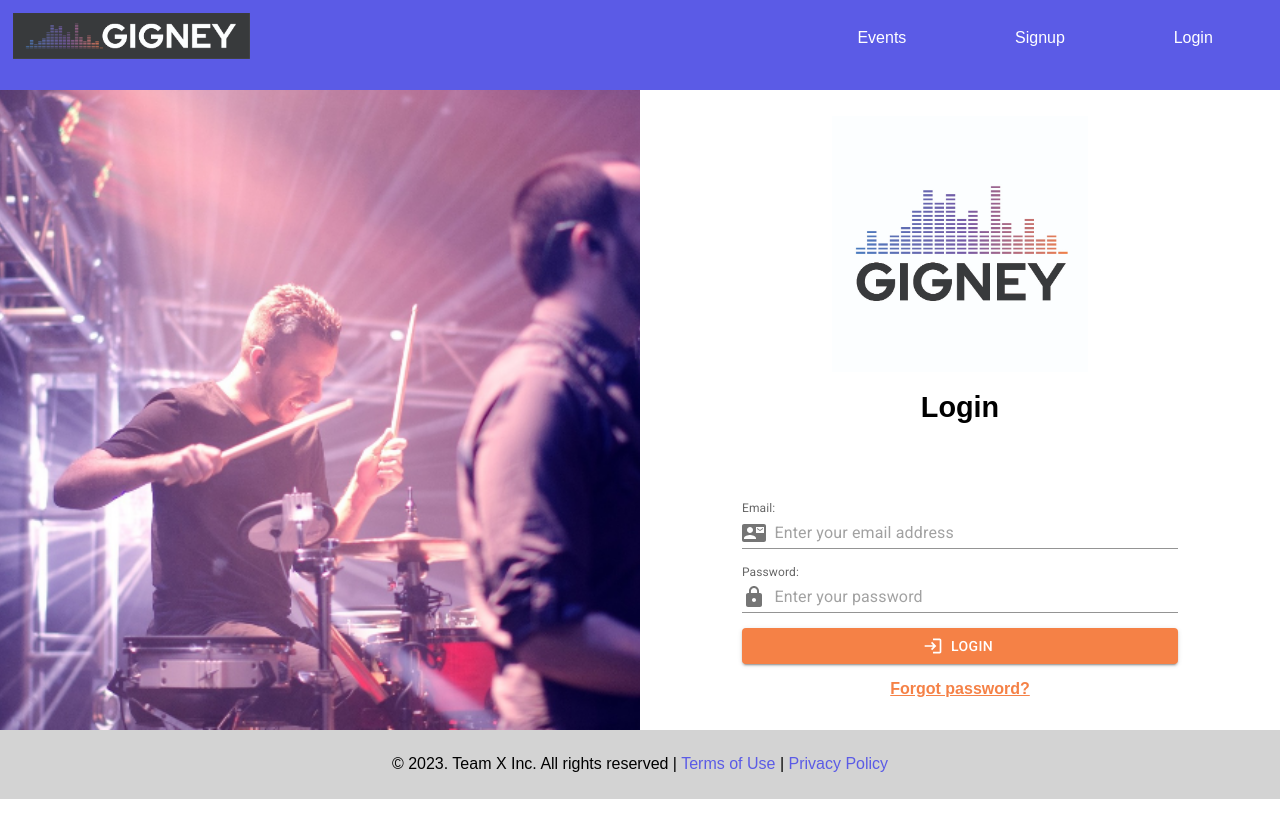
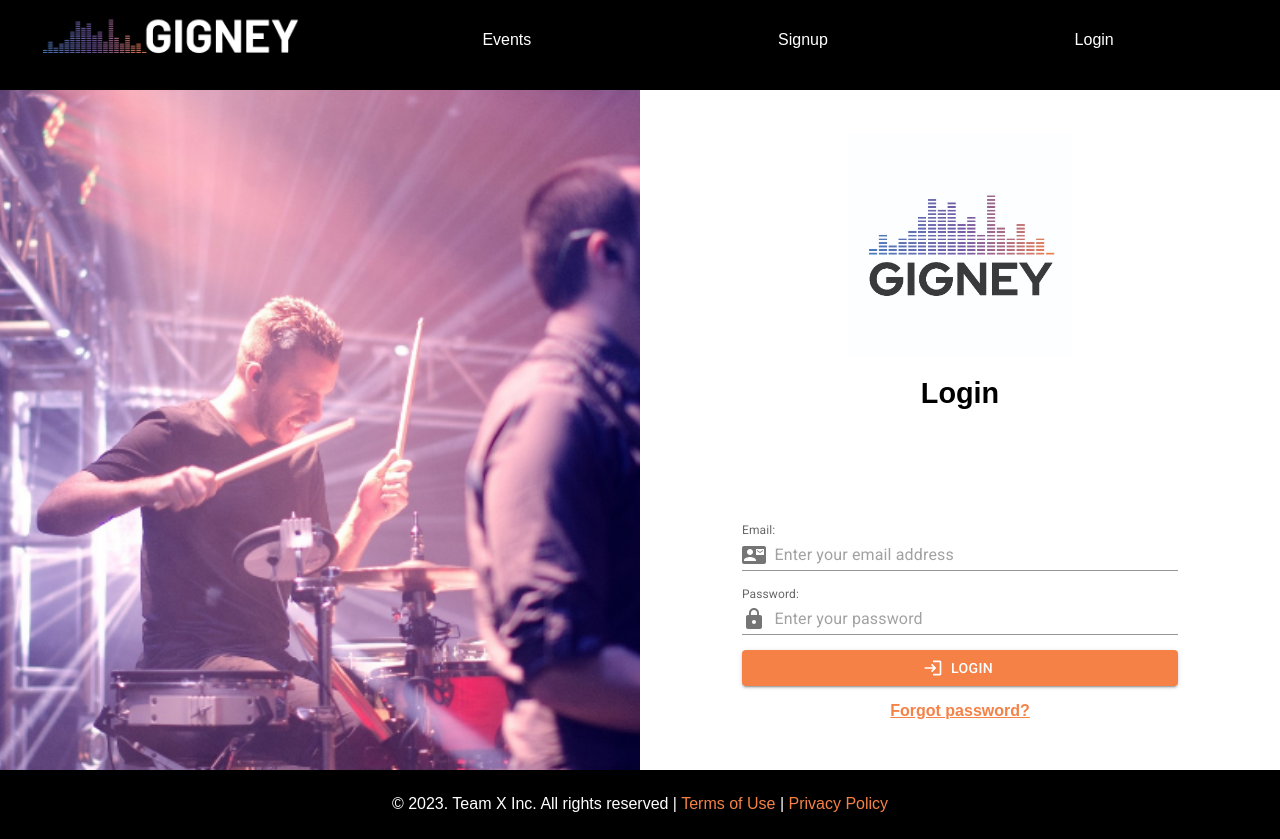
Before and after one commit to GRDE3024-DIG33-DigEx-Major-Project-2/frontendA3, a React (Create React App) app: page /login in a window 1280 px wide. Before the commit the page ends 800 px from the top, so only its background shows below. Built offline with nearby package versions, Linux system fonts and the light colour scheme.

Commit message:
create event basic styling + footer and nav colors

```diff
--- a/src/components/Header.js
+++ b/src/components/Header.js
@@ -12,7 +12,7 @@ export default function Header({ user, isLoggedIn, setIsLoggedIn, setUser }) {
         {/* Can place the logo within a link component to have the logo routing to home */}
         <Link id="nav-home" to="/">
           <img
-            src="../gigney-logo-black-rectangular.png"
+            src="../gigney-logo-transparent.png"
             alt="Gigney Logo"
             id="nav-logo"
           />
--- a/src/static/style.css
+++ b/src/static/style.css
@@ -6,7 +6,7 @@ body {
 header {
   padding: 1% 1%;
   height: 8vh;
-  background-color: #5b5be6;
+  background-color: #000000;
 }
 header a {
   color: #ffffff;
@@ -20,7 +20,7 @@ nav {
   align-items: center;
 }
 nav #nav-logo {
-  width: 30%;
+  width: 20vw;
 }
 nav .nav-links {
   width: 70%;
@@ -40,11 +40,12 @@ h1 {
 
 a {
   text-decoration: none;
+  color: #f58146;
 }
 
 /* LOGIN PAGE */
 .login-page {
-  height: 80vh;
+  height: 85vh;
   width: 100%;
   display: flex;
   flex-direction: row;
@@ -59,7 +60,7 @@ a {
 }
 
 .left {
-  background-color: #9c9ced;
+  background-color: #4D7BBE;
 }
 
 .right {
@@ -74,11 +75,12 @@ a {
   width: 100%;
   display: flex;
   flex-direction: column;
-  justify-content: space-around;
+  justify-content: start;
   align-items: center;
+  padding: 0;
 }
 .right .login-logo img {
-  width: 40%;
+  width: 35%;
 }
 
 .login-form {
@@ -129,7 +131,7 @@ a {
   flex-direction: row;
   flex-wrap: wrap;
   width: 100%;
-  height: 80vh;
+  height: 85vh;
 }
 
 .signup-left,
@@ -288,15 +290,13 @@ a {
 /* FOOTER */
 footer {
   padding: 2% 1%;
-  background-color: lightgray;
+  background-color: #000000;
   bottom: 0;
   left: 0;
   right: 0;
   width: 98%;
   text-align: center;
-}
-footer a {
-  color: #5b5be6;
+  color: #ffffff;
 }
 
 /* SEARCH RESULTS PAGE */
@@ -356,7 +356,7 @@ footer a {
 }
 .profile-container .profile-banner {
   grid-area: head;
-  background-color: #9c9ced;
+  background-color: #4D7BBE;
   display: flex;
   flex-direction: row;
   justify-content: space-around;
@@ -497,7 +497,7 @@ footer a {
 .find-event-header {
   width: 90%;
   text-align: center;
-  background-color: #9c9ced;
+  background-color: #4D7BBE;
   padding: 3% 5%;
 }
 
@@ -605,12 +605,38 @@ footer a {
 }
 
 /*CREATE EVENT */
+#create-event-main {
+  background-color: #F5F5F5;
+  padding-bottom: 1%;
+}
+
 #create-event-screen {
-  height: 60vh;
+  min-height: 65vh;
+  background-color: #ffffff;
+  padding: 2%;
+  margin: 2%;
+}
+#create-event-screen h2 {
+  font-size: 2em;
 }
 
 .create-event-header {
-  margin: 15px;
+  height: 20vh;
+  width: 100%;
+  display: flex;
+  flex-direction: row;
+  justify-content: space-around;
+  align-items: center;
+  background: linear-gradient(90deg, #4D7BBE 23%, #EF7F4E 100%);
+}
+.create-event-header h1 {
+  font-size: 2.7em;
+  color: #ffffff;
+  text-shadow: rgb(40, 39, 39) 1px 1px 4px;
+}
+
+.create-event-stepper {
+  padding: 2% 3% 1% 3%;
 }
 
 .css-1u4zpwo-MuiSvgIcon-root-MuiStepIcon-root.Mui-completed {
--- a/src/static/style.scss
+++ b/src/static/style.scss
@@ -1,8 +1,10 @@
 // colors
 $black: #000000;
 $white: #ffffff;
+$lightgrey: #F5F5F5;
 $blue: #5b5be6;
-$lightblue: #9c9ced;
+$lightblue: #4D7BBE;
+$lightorange: #EF7F4E;
 $orange1: #f58146;
 $purple1: #7759a6;
 
@@ -36,7 +38,7 @@ body {
 header {
   padding: 1% 1%;
   height: 8vh;
-  background-color: $blue;
+  background-color: $black;
 
   a {
     color: $white;
@@ -48,7 +50,7 @@ nav {
   @include flex-row;
 
   #nav-logo {
-    width: 30%;
+    width: 20vw;
   }
 
   .nav-links {
@@ -67,11 +69,12 @@ h1 {
 
 a {
   text-decoration: none;
+  color: $orange1;
 }
 
 /* LOGIN PAGE */
 .login-page {
-  height: 80vh;
+  height: 85vh;
   width: 100%;
   @include flex-row;
 }
@@ -92,9 +95,10 @@ a {
   height: 100%;
   .login-logo {
     width: 100%;
-    @include flex-column;
+    @include flex-column(start, center);
+    padding: 0;
     img {
-      width: 40%;
+      width: 35%;
     }
   }
 }
@@ -144,7 +148,7 @@ a {
   flex-direction: row;
   flex-wrap: wrap;
   width: 100%;
-  height: 80vh;
+  height: 85vh;
 }
 
 .signup-left,
@@ -237,8 +241,8 @@ a {
   img {
     width: 30vh;
   }
-  h1{
-    margin:0;
+  h1 {
+    margin: 0;
   }
 }
 
@@ -292,16 +296,13 @@ a {
 /* FOOTER */
 footer {
   padding: 2% 1%;
-  background-color: lightgray;
+  background-color: $black;
   bottom: 0;
   left: 0;
   right: 0;
   width: 98%;
   text-align: center;
-
-  a {
-    color: $blue;
-  }
+  color: $white;
 }
 
 /* SEARCH RESULTS PAGE */
@@ -602,12 +603,36 @@ footer {
 }
 
 /*CREATE EVENT */
+
+#create-event-main {
+  background-color: $lightgrey;
+  padding-bottom: 1%;
+}
+
 #create-event-screen {
-  height: 60vh;
+  min-height: 65vh;
+  background-color: $white;
+  padding: 2%;
+  margin: 2%;
+  h2{
+    font-size: 2em;
+  }
 }
 
 .create-event-header {
-  margin: 15px;
+  height: 20vh;
+  width: 100%;
+  @include flex-row;
+  background: linear-gradient(90deg, $lightblue 23%, $lightorange 100%);
+  h1 {
+    font-size: 2.7em;
+    color: $white;
+    text-shadow: rgb(40, 39, 39) 1px 1px 4px;
+  }
+}
+
+.create-event-stepper {
+  padding: 2% 3% 1% 3%;
 }
 
 .css-1u4zpwo-MuiSvgIcon-root-MuiStepIcon-root.Mui-completed {
```
Also changed, not shown: src/components/CreateEvent.js (+113 -117 lines), public/gigney-logo-transparent.png (added), 1 other file (tests, documents, lock files or other folders).
